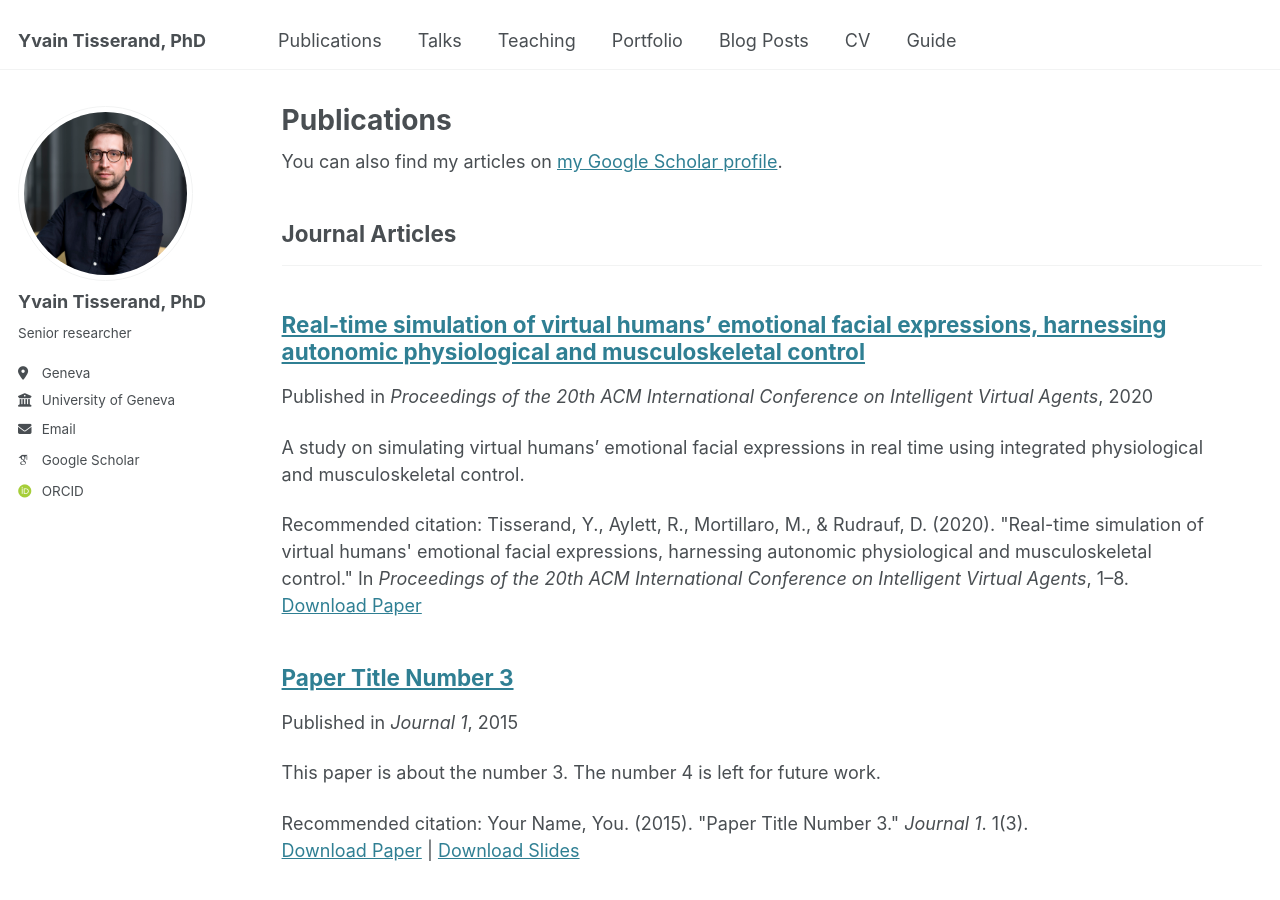
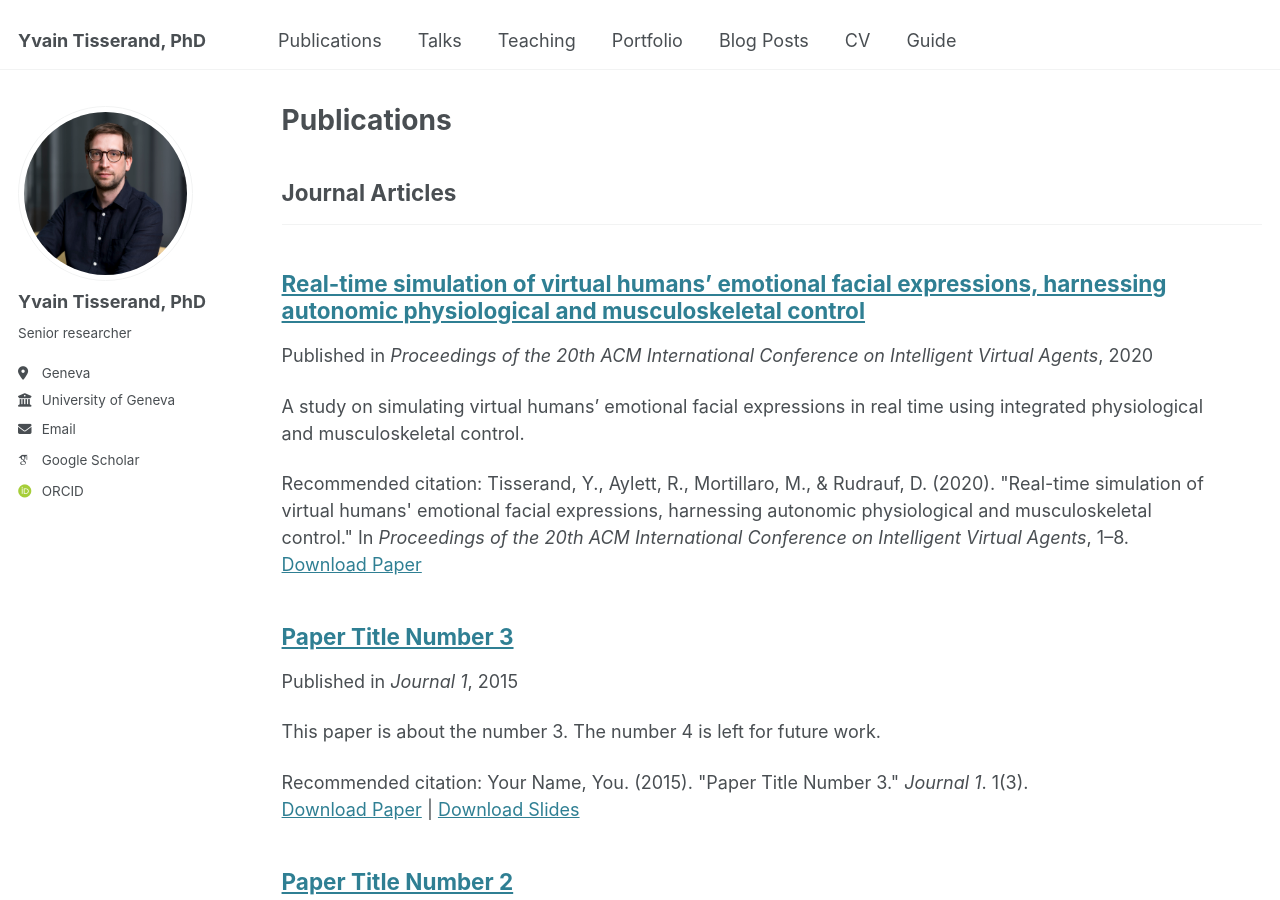
Before and after one commit to Yvain-T/yvain-t.github.io, a Jekyll site: the page built from _pages/publications.html, in a window 1280 px wide and 900 px high. Built offline with Jekyll 4.4.1, drawn with Linux system fonts in a browser that asks for light colours; some web fonts are replaced.

Commit message:
Update publications.html

```diff
--- a/_pages/publications.html
+++ b/_pages/publications.html
@@ -5,9 +5,6 @@ permalink: /publications/
 author_profile: true
 ---
 
-{% if site.author.googlescholar %}
-  <div class="wordwrap">You can also find my articles on <a href="{{https://scholar.google.com/citations?hl=fr&user=opBnnD0AAAAJ}}">my Google Scholar profile</a>.</div>
-{% endif %}
 
 {% include base_path %}
 
```
